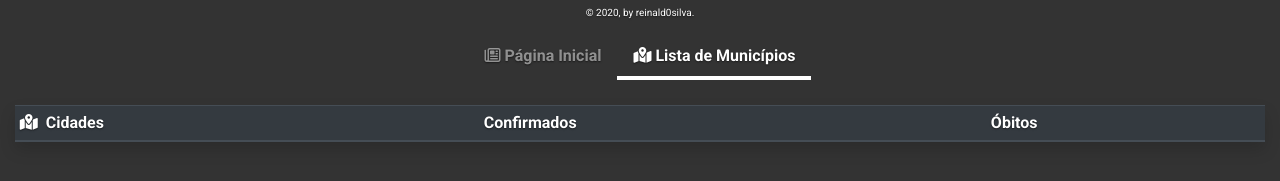
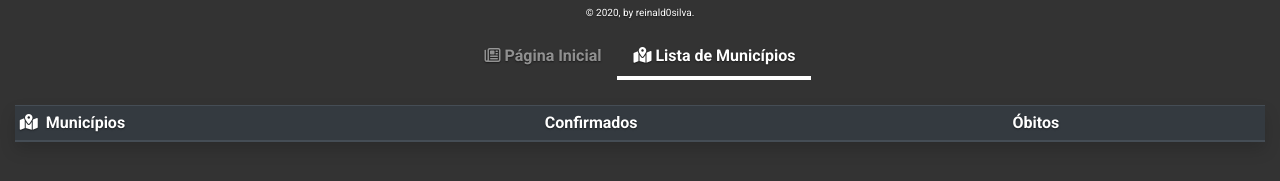
Before and after one commit to reinald0silva/covid-19, a plain HTML site: page index.html in a window 1280 px wide. Both pictures are taken after a click on the link "Lista de Municípios". Shown: the part 125-306 px from the top of the page. Drawn offline with nearby package versions, Linux system fonts and the light colour scheme; no server answers.

Commit message:
Update index.html

```diff
--- a/index.html
+++ b/index.html
@@ -88,7 +88,7 @@
                 <table class="table table-sm table-dark shadow">
                     <thead>
                         <tr>
-                            <th scope="col"><i class="fas fa-map-marked-alt"></i>&nbsp&nbspCidades</th>
+                            <th scope="col"><i class="fas fa-map-marked-alt"></i>&nbsp&nbspMunicípios</th>
                             <th scope="col">Confirmados</th>
                             <th scope="col">Óbitos</th>
                         </tr>
```
